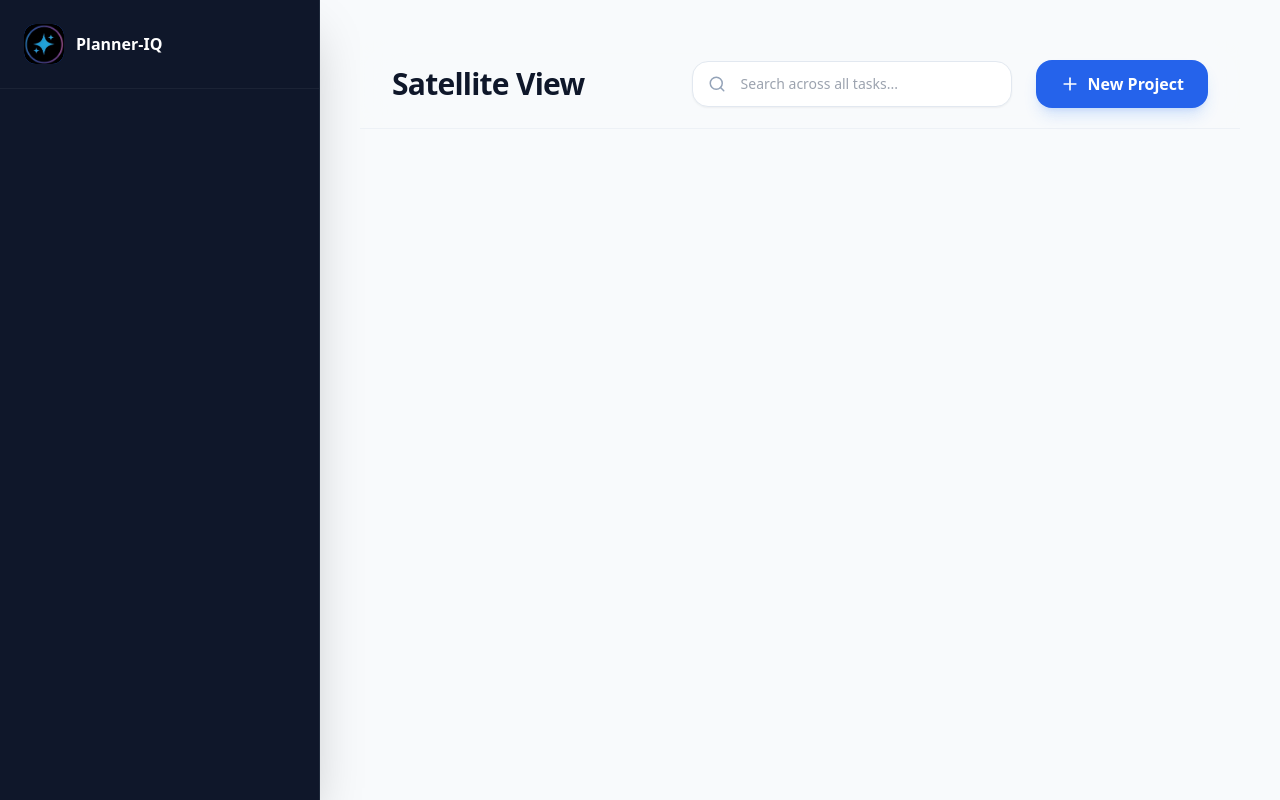
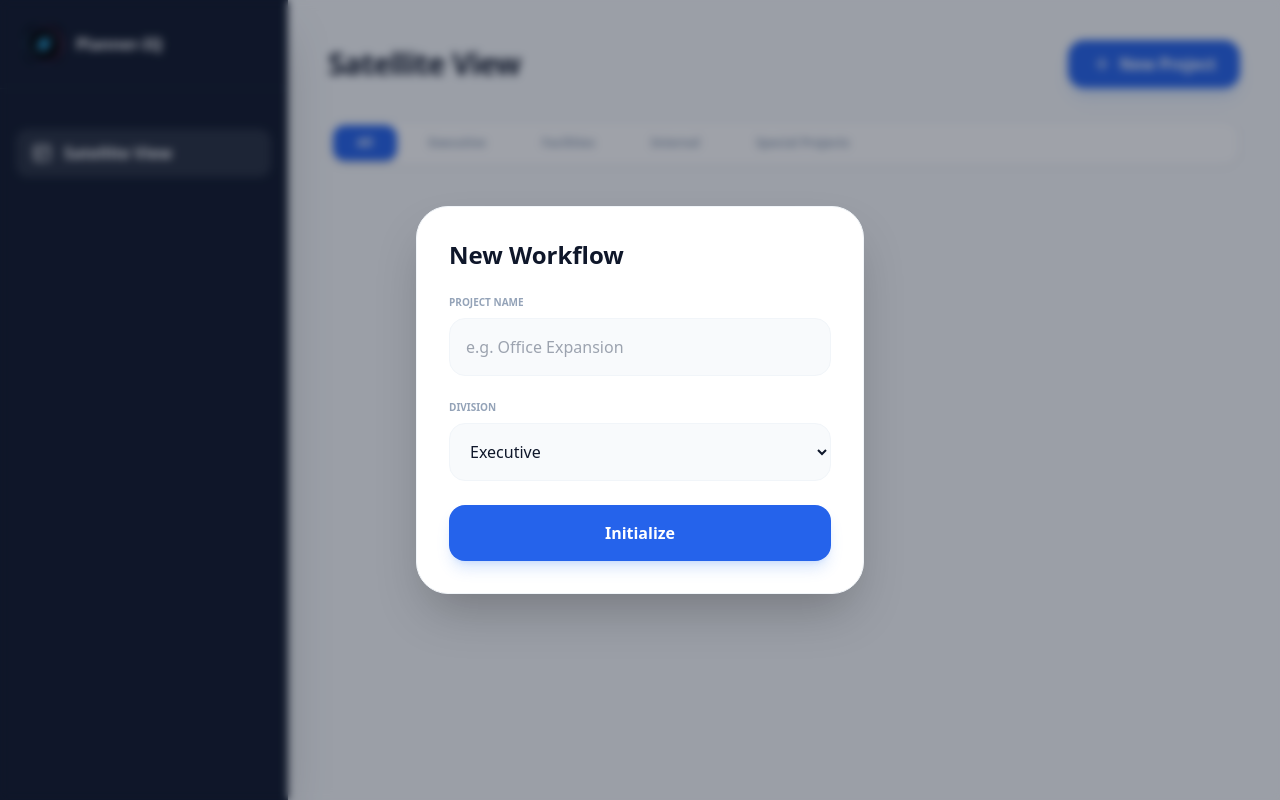
Before and after one commit to dansims2024-afk/Planner-IQ, a Next.js app: page / in a window 1280 px wide. Both pictures are taken after a click on the button "New Project". Built offline with nearby package versions, Linux system fonts and the light colour scheme.

Commit message:
Update Dashboard.jsx

```diff
--- a/src/components/Dashboard.jsx
+++ b/src/components/Dashboard.jsx
@@ -1,15 +1,19 @@
 "use client";
 
 import React, { useState, useEffect } from 'react';
-import { Layout, CheckCircle2, Plus, X, Search, Bell, ExternalLink, FileText, Globe } from 'lucide-react';
+import { Layout, CheckCircle2, Plus, X, Search, Bell, Filter, Briefcase, Building, ShieldCheck } from 'lucide-react';
 import Image from 'next/image';
 import ProjectCard from './ProjectCard';
 
+const DIVISIONS = ["All", "Executive", "Facilities", "Internal", "Special Projects"];
+
 export default function Dashboard() {
   const [projects, setProjects] = useState([]);
+  const [activeDivision, setActiveDivision] = useState("All");
+  const [isModalOpen, setIsModalOpen] = useState(false);
+  const [newTitle, setNewTitle] = useState("");
+  const [newDivision, setNewDivision] = useState("Executive");
   const [searchQuery, setSearchQuery] = useState("");
-  const [searchResults, setSearchResults] = useState([]);
-  const [isModalOpen, setIsModalOpen] = useState(false);
   const [logoLoaded, setLogoLoaded] = useState(false);
 
   useEffect(() => {
@@ -17,40 +21,57 @@ export default function Dashboard() {
     if (saved) setProjects(JSON.parse(saved));
   }, []);
 
-  // --- NEW: DEEP-SEARCH LOGIC ---
-  useEffect(() => {
-    if (searchQuery.length < 2) {
-      setSearchResults([]);
-      return;
-    }
+  const handleCreate = () => {
+    if (!newTitle) return;
+    const newProject = {
+      id: Date.now(),
+      title: newTitle,
+      division: newDivision, // Assign the selected division
+      status: "On Track",
+      lastUpdated: "Just now",
+      phases: [{ id: 1, name: "Planning", tasks: [] }]
+    };
+    const updated = [...projects, newProject];
+    setProjects(updated);
+    localStorage.setItem('planner_iq_projects', JSON.stringify(updated));
+    setIsModalOpen(false);
+    setNewTitle("");
+  };
 
-    const results = [];
-    projects.forEach(project => {
-      project.phases.forEach(phase => {
-        phase.tasks.forEach(task => {
-          // Scan Task Text
-          const matchTask = task.text.toLowerCase().includes(searchQuery.toLowerCase());
-          // Scan Resources (Links/Files)
-          const matchResource = task.resources?.some(r => r.value.toLowerCase().includes(searchQuery.toLowerCase()));
-
-          if (matchTask || matchResource) {
-            results.push({
-              projectId: project.id,
-              projectTitle: project.title,
-              taskText: task.text,
-              matchType: matchResource ? 'Resource' : 'Task'
-            });
-          }
-        });
-      });
-    });
-    setSearchResults(results.slice(0, 5)); // Limit to top 5 hits
-  }, [searchQuery, projects]);
+  // Filter logic for the Satellite View
+  const filteredProjects = projects.filter(p => {
+    const matchesDivision = activeDivision === "All" || p.division === activeDivision;
+    const matchesSearch = p.title.toLowerCase().includes(searchQuery.toLowerCase());
+    return matchesDivision && matchesSearch;
+  });
 
   return (
     <div className="min-h-screen bg-slate-50 flex font-sans text-slate-900">
 
-      <aside className="w-80 bg-slate-900 text-slate-300 flex flex-col fixed h-full hidden lg:flex border-r border-slate-800 shadow-2xl z-20">
+      {/* MODAL WITH DIVISION SELECTOR */}
+      {isModalOpen && (
+        <div className="fixed inset-0 z-[100] flex items-center justify-center bg-slate-900/40 backdrop-blur-sm p-4">
+          <div className="bg-white rounded-[2rem] shadow-2xl w-full max-w-md p-8 border border-slate-100 animate-in zoom-in-95">
+            <h3 className="font-bold text-2xl mb-6">New Workflow</h3>
+            <div className="space-y-6">
+              <div>
+                <label className="text-[10px] font-bold uppercase text-slate-400 mb-2 block">Project Name</label>
+                <input value={newTitle} onChange={(e)=>setNewTitle(e.target.value)} placeholder="e.g. Office Expansion" className="w-full p-4 bg-slate-50 rounded-2xl border border-slate-100 outline-none focus:ring-2 focus:ring-blue-500" />
+              </div>
+              <div>
+                <label className="text-[10px] font-bold uppercase text-slate-400 mb-2 block">Division</label>
+                <select value={newDivision} onChange={(e)=>setNewDivision(e.target.value)} className="w-full p-4 bg-slate-50 rounded-2xl border border-slate-100 outline-none">
+                  {DIVISIONS.filter(d => d !== "All").map(d => <option key={d} value={d}>{d}</option>)}
+                </select>
+              </div>
+              <button onClick={handleCreate} className="w-full bg-blue-600 text-white font-bold py-4 rounded-2xl shadow-lg shadow-blue-500/20">Initialize</button>
+            </div>
+          </div>
+        </div>
+      )}
+
+      {/* SIDEBAR */}
+      <aside className="w-72 bg-slate-900 text-slate-300 flex flex-col fixed h-full hidden lg:flex border-r border-slate-800 shadow-2xl z-20">
         <div className="p-6 border-b border-white/5 flex items-center gap-3">
           <div className="relative w-10 h-10 rounded-xl overflow-hidden bg-blue-600 flex items-center justify-center font-bold">
             <Image src="/logo.png" alt="Logo" fill className="object-cover z-10" onLoad={()=>setLogoLoaded(true)} onError={()=>setLogoLoaded(false)} unoptimized />
@@ -58,51 +79,35 @@ export default function Dashboard() {
           </div>
           <h1 className="font-bold text-white leading-none">Planner-IQ</h1>
         </div>
-        {/* Sidebar Navigation... */}
+        <nav className="p-4 mt-6 space-y-2">
+           <div className="flex items-center gap-3 bg-white/10 text-white px-4 py-3 rounded-xl font-semibold"><Layout size={20}/> Satellite View</div>
+        </nav>
       </aside>
 
-      <main className="flex-1 lg:ml-80 p-10">
-        <header className="sticky top-0 z-30 bg-slate-50/80 backdrop-blur-xl border-b border-slate-200/50 px-8 py-5 flex justify-between items-center mb-8">
-          <div>
-            <h2 className="text-3xl font-extrabold tracking-tight text-slate-900">Satellite View</h2>
+      <main className="flex-1 lg:ml-72 p-10">
+        <header className="mb-10">
+          <div className="flex justify-between items-center mb-8">
+            <h2 className="text-3xl font-extrabold tracking-tight">Satellite View</h2>
+            <button onClick={()=>setIsModalOpen(true)} className="bg-blue-600 text-white px-6 py-3 rounded-2xl font-bold flex items-center gap-2 shadow-lg shadow-blue-500/20"><Plus size={20}/> New Project</button>
           </div>
 
-          <div className="flex items-center gap-6">
-            {/* --- DEEP SEARCH BAR --- */}
-            <div className="relative group">
-              <Search className="absolute left-4 top-1/2 -translate-y-1/2 text-slate-400 group-focus-within:text-blue-600 transition-colors" size={18} />
-              <input
-                value={searchQuery}
-                onChange={(e) => setSearchQuery(e.target.value)}
-                placeholder="Search across all tasks..."
-                className="pl-12 pr-6 py-3 bg-white border border-slate-200 rounded-2xl text-sm w-80 shadow-sm focus:ring-4 focus:ring-blue-500/10 outline-none transition-all"
-              />
-
-              {/* SEARCH DROPDOWN */}
-              {searchResults.length > 0 && (
-                <div className="absolute top-full mt-2 left-0 w-full bg-white rounded-2xl shadow-2xl border border-slate-100 overflow-hidden animate-in fade-in slide-in-from-top-2">
-                  <div className="p-3 bg-slate-50 border-b border-slate-100 text-[10px] font-bold text-slate-400 uppercase tracking-widest">Global Hits</div>
-                  {searchResults.map((res, i) => (
-                    <a key={i} href={`/project/${res.projectId}`} className="flex flex-col p-4 hover:bg-blue-50 transition-colors border-b border-slate-50 last:border-0">
-                      <div className="flex items-center justify-between mb-1">
-                        <span className="text-[10px] font-bold text-blue-600 uppercase">{res.projectTitle}</span>
-                        <ExternalLink size={10} className="text-slate-300"/>
-                      </div>
-                      <p className="text-xs font-semibold text-slate-700 truncate">{res.taskText}</p>
-                    </a>
-                  ))}
-                </div>
-              )}
-            </div>
-
-            <button onClick={()=>setIsModalOpen(true)} className="bg-blue-600 text-white px-6 py-3 rounded-2xl font-bold flex items-center gap-2 shadow-lg shadow-blue-500/20 hover:scale-105 transition-all">
-              <Plus size={20}/> New Project
-            </button>
+          {/* --- DIVISION FILTER BAR --- */}
+          <div className="flex gap-2 p-1 bg-white border border-slate-200 rounded-2xl shadow-sm overflow-x-auto no-scrollbar">
+            {DIVISIONS.map(div => (
+              <button
+                key={div}
+                onClick={() => setActiveDivision(div)}
+                className={`px-6 py-2.5 rounded-xl text-xs font-bold whitespace-nowrap transition-all ${activeDivision === div ? 'bg-blue-600 text-white shadow-md' : 'text-slate-400 hover:bg-slate-50'}`}
+              >
+                {div}
+              </button>
+            ))}
           </div>
         </header>
 
+        {/* GRID FILTERED BY DIVISION */}
         <div className="grid grid-cols-1 md:grid-cols-2 xl:grid-cols-3 gap-8">
-          {projects.map(p => <ProjectCard key={p.id} project={p} />)}
+          {filteredProjects.map(p => <ProjectCard key={p.id} project={p} />)}
         </div>
       </main>
     </div>
```
